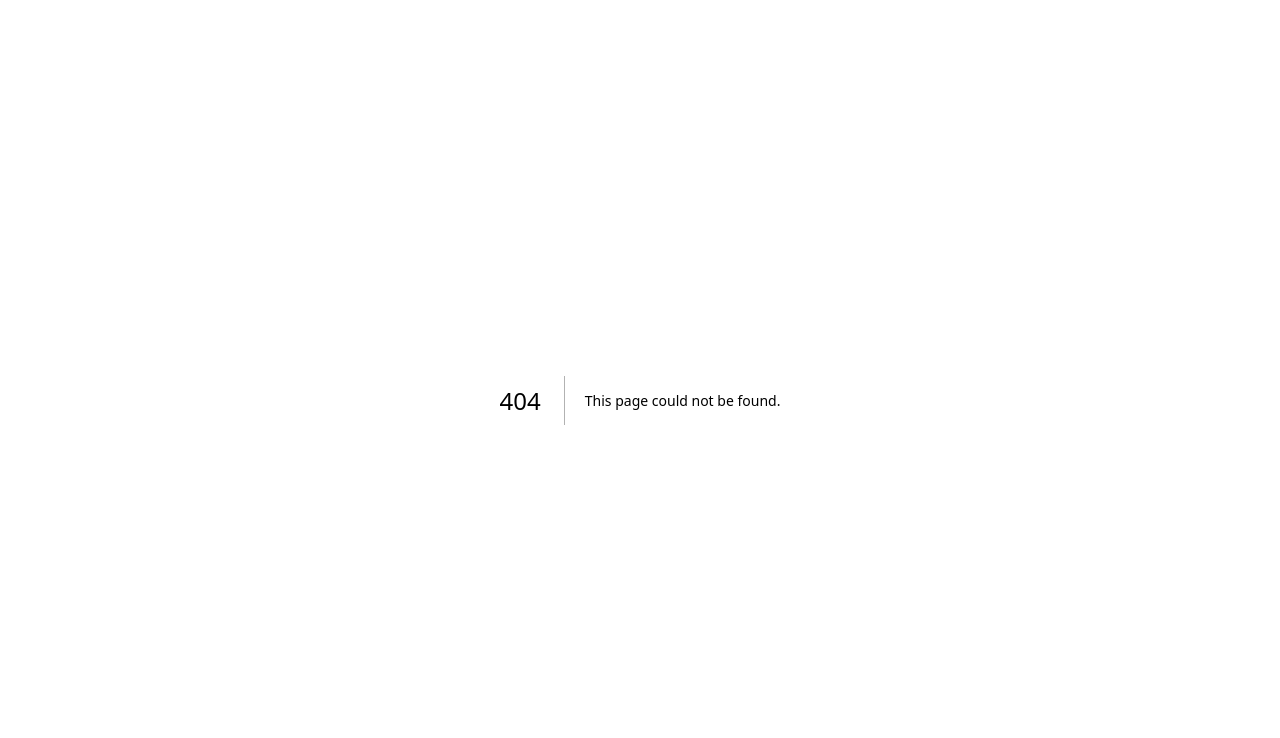
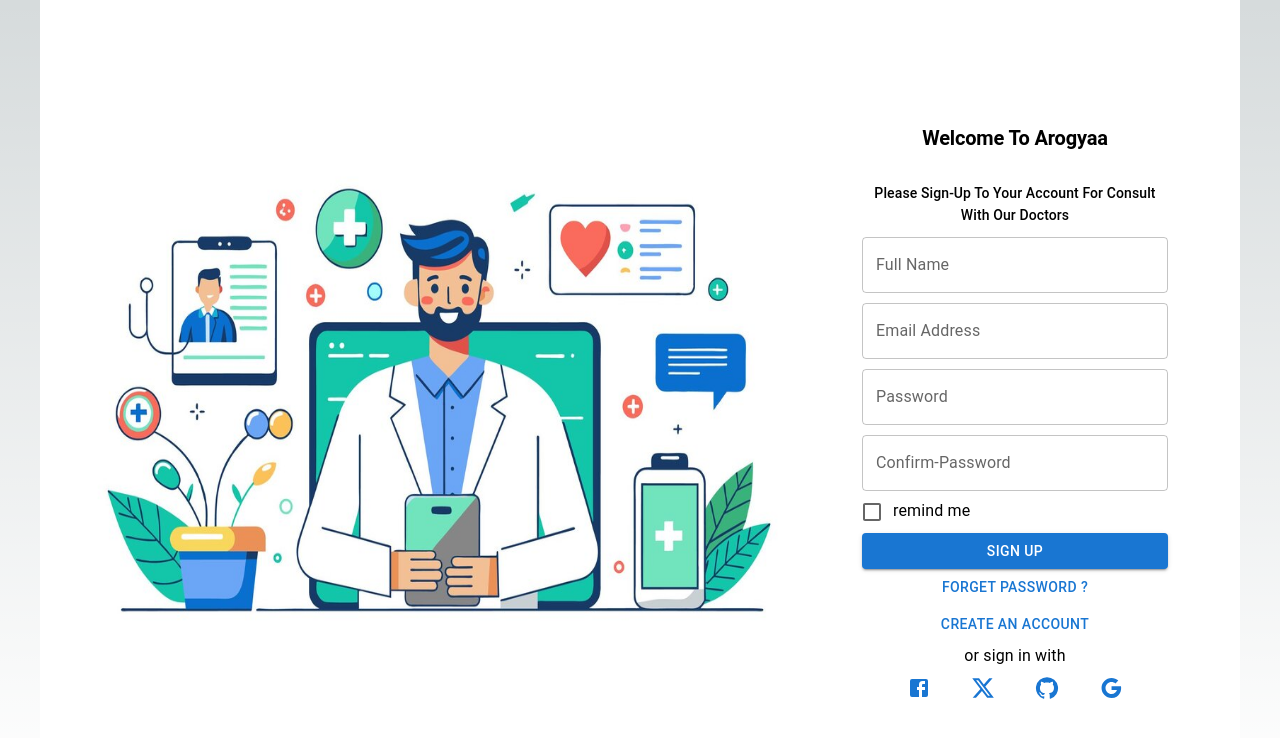
Before and after one commit to codevamp-f2fintech/arogyaa-web, a Next.js app: page /signup in a window 1280 px wide. Before the commit this address had no page. Shown: the top 738 px of the page. Built offline with nearby package versions, Linux system fonts and the light colour scheme.

Commit message:
implemented sign up page

```diff
--- /dev/null
+++ b/src/app/signup/page.tsx
@@ -0,0 +1,133 @@
+import {
+  Box,
+  Container,
+  Typography,
+  TextField,
+  FormControlLabel,
+  Checkbox,
+  Button,
+} from "@mui/material";
+import React from "react";
+import FacebookIcon from "@mui/icons-material/Facebook";
+import XIcon from "@mui/icons-material/X";
+import GitHubIcon from "@mui/icons-material/GitHub";
+import GoogleIcon from "@mui/icons-material/Google";
+import Image from "next/image";
+
+const signup = () => {
+  return (
+    <>
+      <Container
+        maxWidth="lg"
+        sx={{
+          display: "flex",
+          height: "100vh",
+          alignItems: "center",
+          justifyContent: "center",
+          backgroundColor: "white",
+          marginTop: "4",
+          marginRight: "4",
+        }}
+      >
+        <Box
+          sx={{
+            flex: 1,
+            display: { xs: "none", md: "flex" },
+            justifyContent: "center",
+          }}
+        >
+          <Image
+            src="/image/A1.jpg"
+            alt="doctor"
+            width={750}
+            height={500}
+            layout="resposive"
+            style={{}}
+          />
+        </Box>
+        <Box
+          sx={{
+            flex: 1,
+            maxWidth: 400,
+            padding: 4,
+            margin: 2,
+            marginBottom: "8",
+            alignContent: "center",
+            textAlign: "center",
+          }}
+        >
+          <Typography
+            variant="h2"
+            sx={{ fontWeight: "bold", fontSize: "h6.fontSize", padding: 4 }}
+          >
+            Welcome To Arogyaa
+          </Typography>
+
+          <Typography variant="h6" sx={{ fontSize: "default" }}>
+            Please Sign-Up To Your Account For Consult With Our Doctors{" "}
+          </Typography>
+
+          <Box component="form" noValidate autoComplete="off">
+            <TextField
+              style={{ marginTop: 10 }}
+              fullWidth
+              id="outlined-basic"
+              label="Full Name"
+              variant="outlined"
+            />
+            <TextField
+              style={{ marginTop: 10 }}
+              fullWidth
+              id="outlined-basic"
+              label="Email Address"
+              variant="outlined"
+            />
+            <TextField
+              style={{ marginTop: 10 }}
+              fullWidth
+              id="outlined-basic"
+              label="Password"
+              variant="outlined"
+            />
+            <TextField
+              style={{ marginTop: 10 }}
+              fullWidth
+              id="outlined-basic"
+              label="Confirm-Password"
+              variant="outlined"
+            />
+          </Box>
+          <FormControlLabel
+            control={<Checkbox />}
+            label="remind me"
+            sx={{ display: "block", textAlign: "left" }}
+          />
+          <Button fullWidth variant="contained">
+            Sign Up
+          </Button>
+          <Box>
+            <Button>FORGET PASSWORD ?</Button>
+            <Button>CREATE AN ACCOUNT</Button>
+          </Box>
+          <Typography variant="subtitle1">or sign in with </Typography>
+          <Box>
+            <Button>
+              <FacebookIcon />
+            </Button>
+            <Button>
+              <XIcon />
+            </Button>
+            <Button>
+              <GitHubIcon />
+            </Button>
+            <Button>
+              <GoogleIcon />
+            </Button>
+          </Box>
+        </Box>
+      </Container>
+    </>
+  );
+};
+
+export default signup;
```
Also changed, not shown: package.json (+10 -4 lines), public/image/A1.jpg (added), 1 other file (tests, documents, lock files or other folders).
